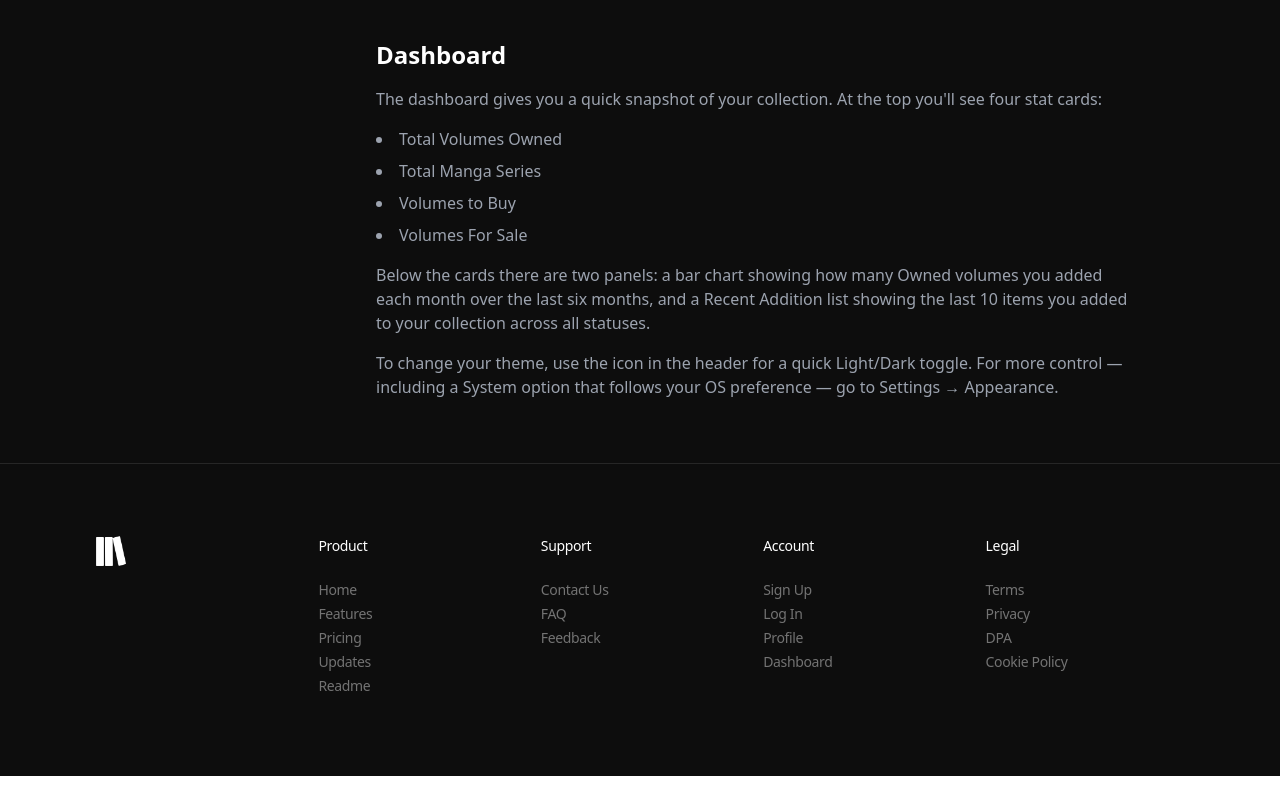
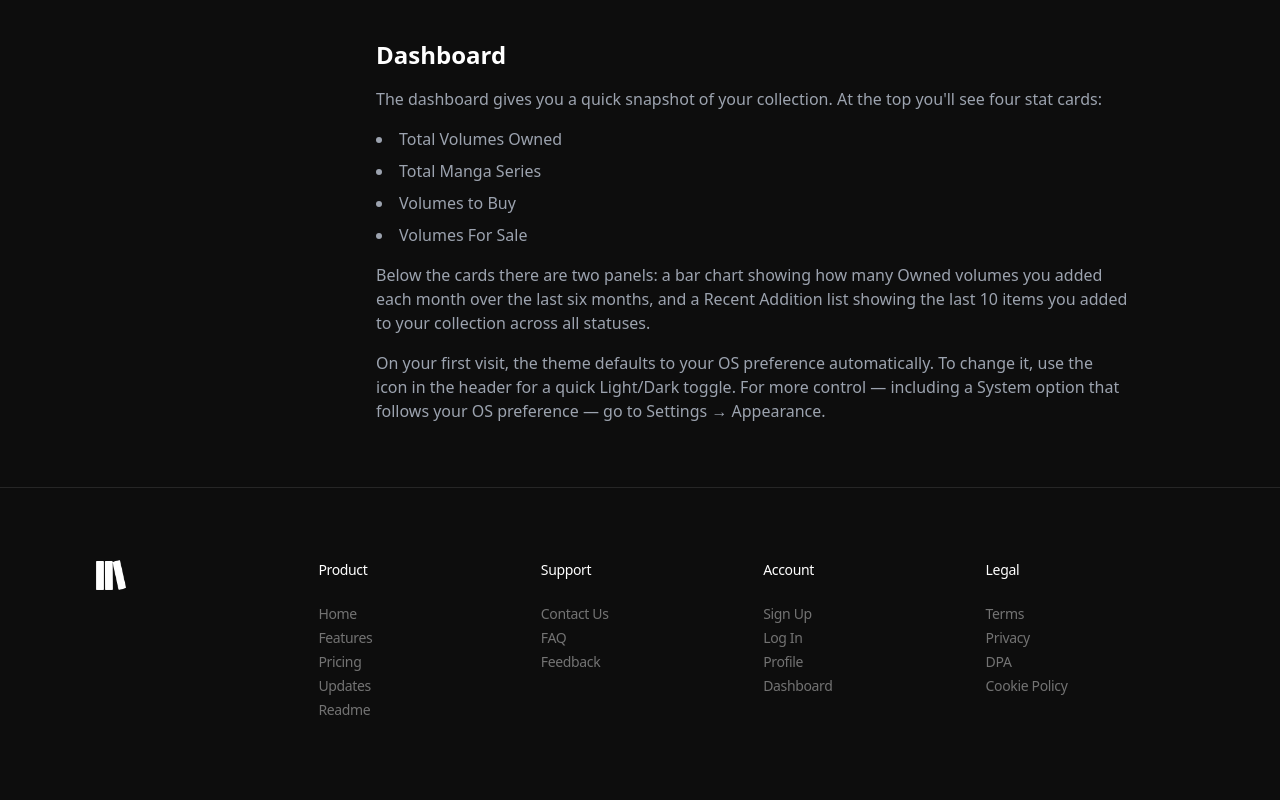
Before and after one commit to Mahib09/Shelfu, a Next.js app in the folder client/: page /docs in a window 1280 px wide. Shown: the part 1310-2110 px from the top of the page. Before the commit the page ends 2086 px from the top, so only its background shows below. Built offline with nearby package versions, Linux system fonts and the light colour scheme; no server answers.

Commit message:
docs(client): add first-visit system theme default to /docs dashboard section

```diff
--- a/client/src/app/(public)/docs/page.jsx
+++ b/client/src/app/(public)/docs/page.jsx
@@ -161,7 +161,8 @@ export default function Docs() {
             collection across all statuses.
           </p>
           <p className="text-gray-400">
-            To change your theme, use the icon in the header for a quick
+            On your first visit, the theme defaults to your OS preference
+            automatically. To change it, use the icon in the header for a quick
             Light/Dark toggle. For more control — including a System option that
             follows your OS preference — go to Settings → Appearance.
           </p>
```
